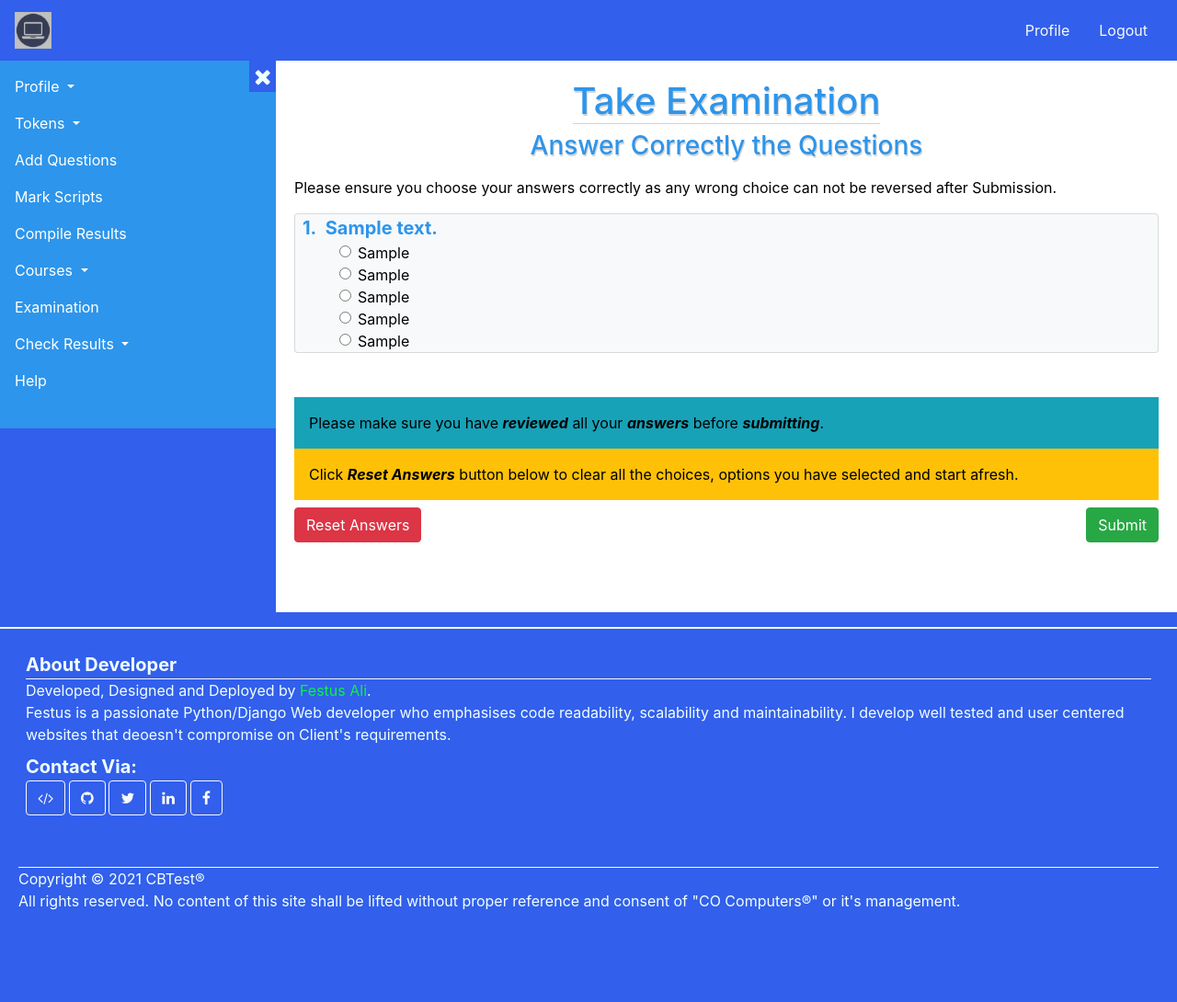
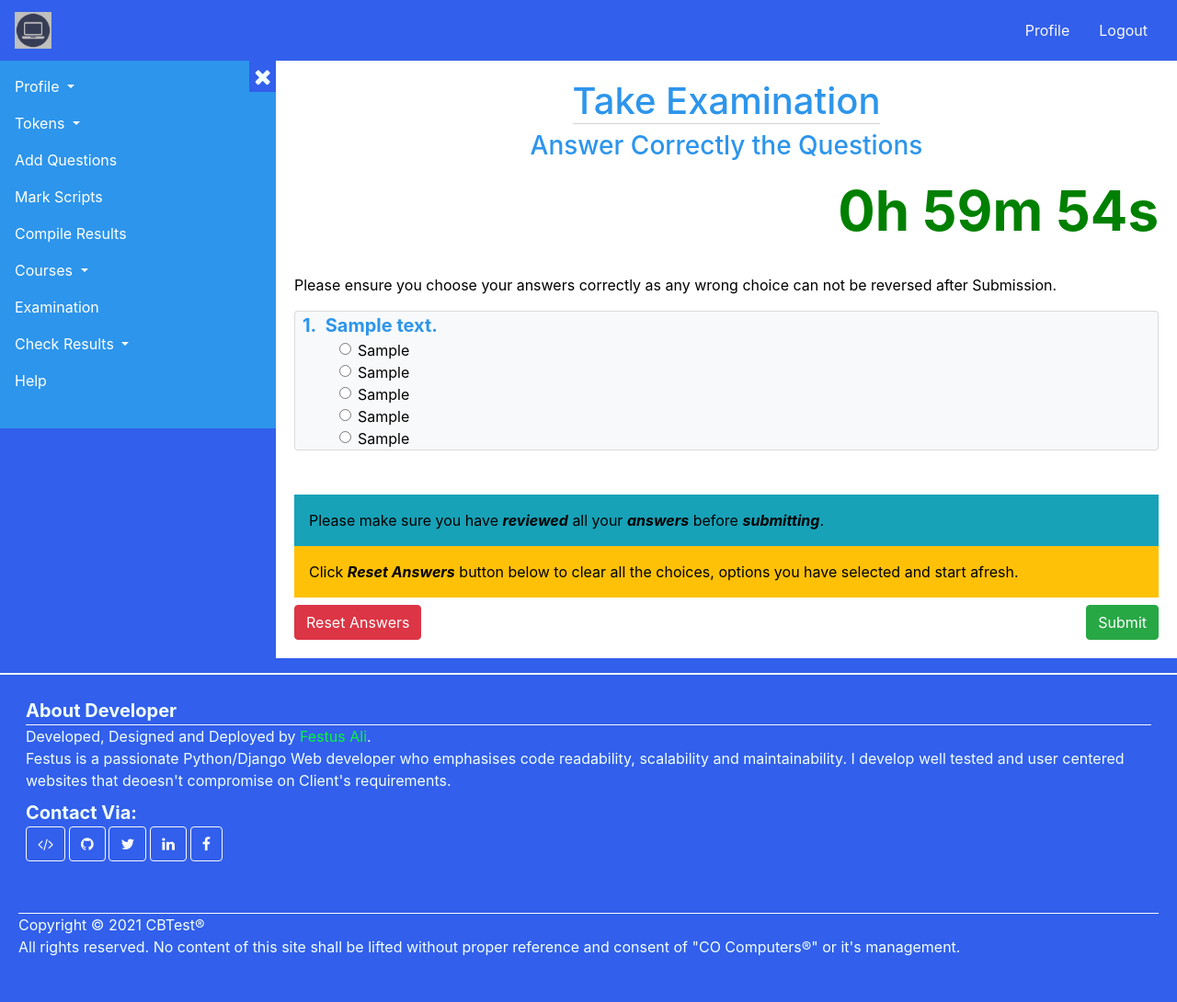
Before and after one commit to Festusali/CBTest, a Django app: page /questions/1/ in a window 1280 px wide. Shown: the whole page at 92% size. Before the commit the page ends 990 px from the top, so only its background shows below. Run offline with Django 3.2, Linux system fonts and the light colour scheme; a user stored in the database is signed in; tables that the repository leaves empty hold one stand-in row (values such as "Sample post"); some libraries are stand-ins or nearby versions.

Commit message:
Added Timer To Examination Page

```diff
--- a/cbt/templates/cbt/questions.html
+++ b/cbt/templates/cbt/questions.html
@@ -4,11 +4,59 @@
 {% block page_title %}Take Examination{% endblock %}
 
 {% block content %}
-<header class="pb-2">
+<header class="pb-2" xmlns="http://www.w3.org/1999/html">
     {% block title %}<h1> <span class="heading">Take Examination</span></h1>{% endblock %}
     {% block sub_title %}<h3 class="sub-heading">Answer Correctly the Questions</h3>
     {% endblock %}
+
+    <p id="timer" style="text-align: center; font-size: 60px; font-weight: bolder; text-align: right; margin-top: 0px;"></p>
+
+  <script>
+    // Get current time and set and time.
+    let startTime = new Date();
+    console.log("startTime: ", startTime);
+    let endTime = startTime.setHours(startTime.getHours() + 1 );
+    console.log("endTime: ", endTime);
+
+    // Update the count down every 1 second
+    let x = setInterval(function() {
+        // Get today's date and time
+        let now = new Date();
+
+        // Find the remaining time.
+        let distance = endTime - now;
+
+        // Calculate time left for examination.
+        let timeLeft = new Date(distance);
+
+        // Display the time left for examination.
+        document.getElementById("timer").innerHTML = timeLeft.getHours() + "h " + timeLeft.getMinutes() + "m " + timeLeft.getSeconds() + "s";
+
+        // Check time left and change timer colour accordingly.
+        if (timeLeft.getHours() < 0 && timeLeft.getMinutes() < 5) {
+            // If exam time is less than 5 Minutes change timer to red colour.
+            document.getElementById("timer").style.color = "red";
+        } else if (timeLeft.getHours() < 0 && timeLeft.getMinutes() < 15) {
+            // If exam time is less than 15 Minutes change timer to yellow colour.
+            document.getElementById("timer").style.color = "yellow";
+            document.getElementById("timer").style.background = "#325feb";
+        } else if (timeLeft.getHours() < 0 && timeLeft.getMinutes() < 59) {
+            // If exam time is less than 30 Minutes change timer to red colour.
+            document.getElementById("timer").style.color = "blue";
+        } else {
+            // Set the normal timer colour to green.
+            document.getElementById("timer").style.color = "green";
+        };
+
+        // If exam time is over, automatically submit.
+        if (timeLeft.getMinutes() < 59 && timeLeft.getSeconds() < 5) {
+            clearInterval(x);
+            document.getElementsByTagName("form")[0].submit();
+        }
+    }, 1000);
+  </script>
 </header>
+
 <div class="details">
     <p class="note">Please ensure you choose your answers <span class="emphasis">correctly</span> as any wrong choice can not be <span class="emphasis">reversed</span> after <span class="emphasis">Submission</span>.</p>
 </div>
@@ -36,8 +84,8 @@
                 <input type="hidden" name="form-{{ forloop.counter0 }}-course" min="0"
                     id="id_form-{{ forloop.counter0 }}-course" value="{{ q.course.id }}">
 
-                <input type="hidden" name="form-{{ forloop.counter0 }}-semester" min="0"
-                    id="id_form-{{ forloop.counter0 }}-semester" value="{{ q.semester }}">
+                <input type="hidden" name="form-{{ forloop.counter0 }}-term" min="0"
+                    id="id_form-{{ forloop.counter0 }}-term" value="{{ q.term }}">
 
                 <input type="hidden" name="form-{{ forloop.counter0 }}-level" min="0"
                     id="id_form-{{ forloop.counter0 }}-level" value="{{ q.level }}">
@@ -101,5 +149,4 @@
         </div>
     </form>
 </div>
-
 {% endblock %}
--- a/static/styles/style.css
+++ b/static/styles/style.css
@@ -23,10 +23,7 @@ body {
 }
 
 /* Rules for the side bar links. */
-aside a,
-aside a:visited,
-aside a:hover,
-aside a:active {
+aside a, aside a:visited, aside a:hover, aside a:active {
     color: white;
     text-decoration: none;
 }
@@ -72,14 +69,8 @@ h1 span.heading {
 }
 
 /* Rules for the heading elements. */
-h1,
-h2,
-h3,
-h4,
-h5,
-h6 {
+h1, h2, h3, h4, h5, h6 {
     color: #2d95eb;
-    text-shadow: 1px 2px lightgray;
 }
 
 /* clear fix for floated elements. */
```
Also changed, not shown: requirements.txt (added, +29 -0 lines), static/images/logo.jpg (added).
